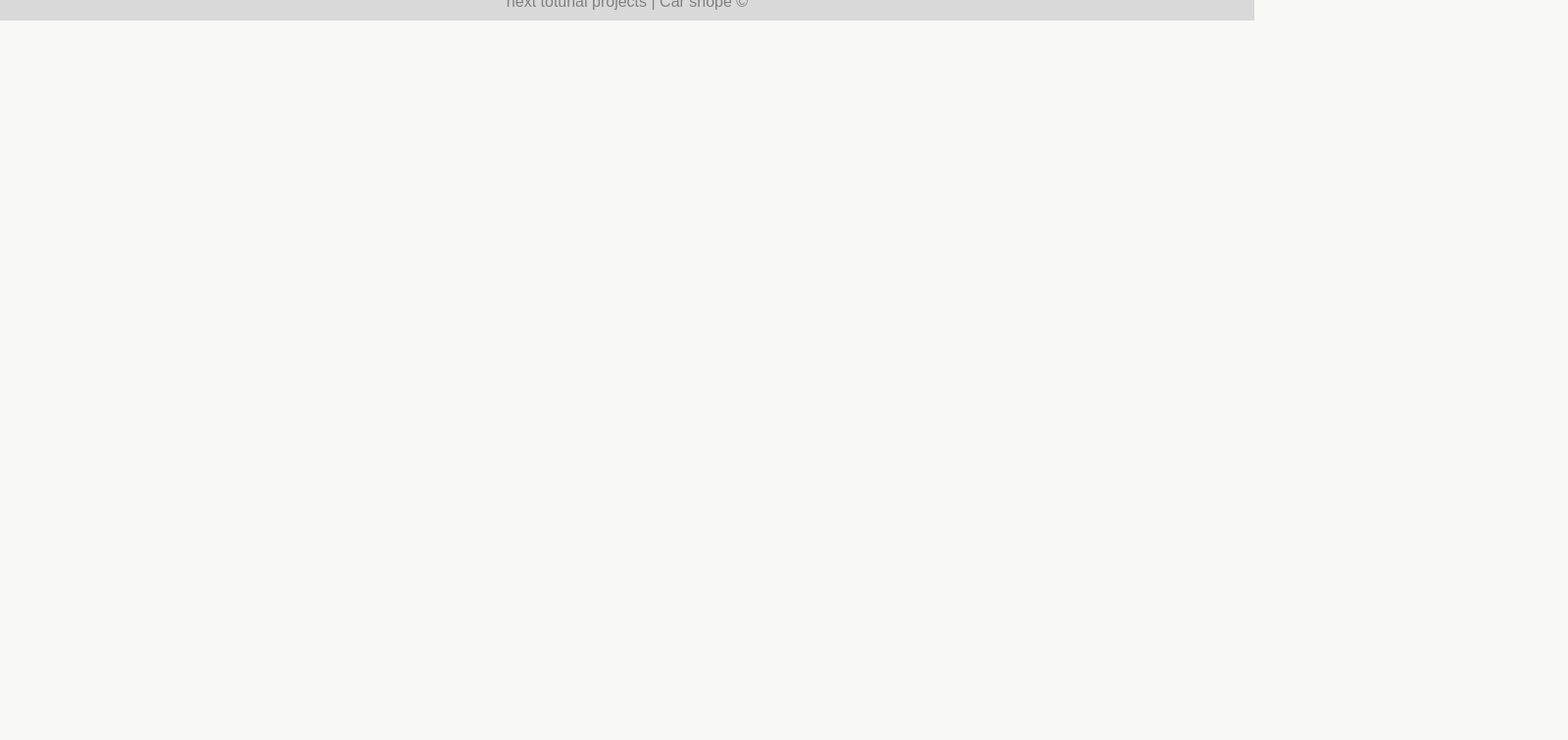
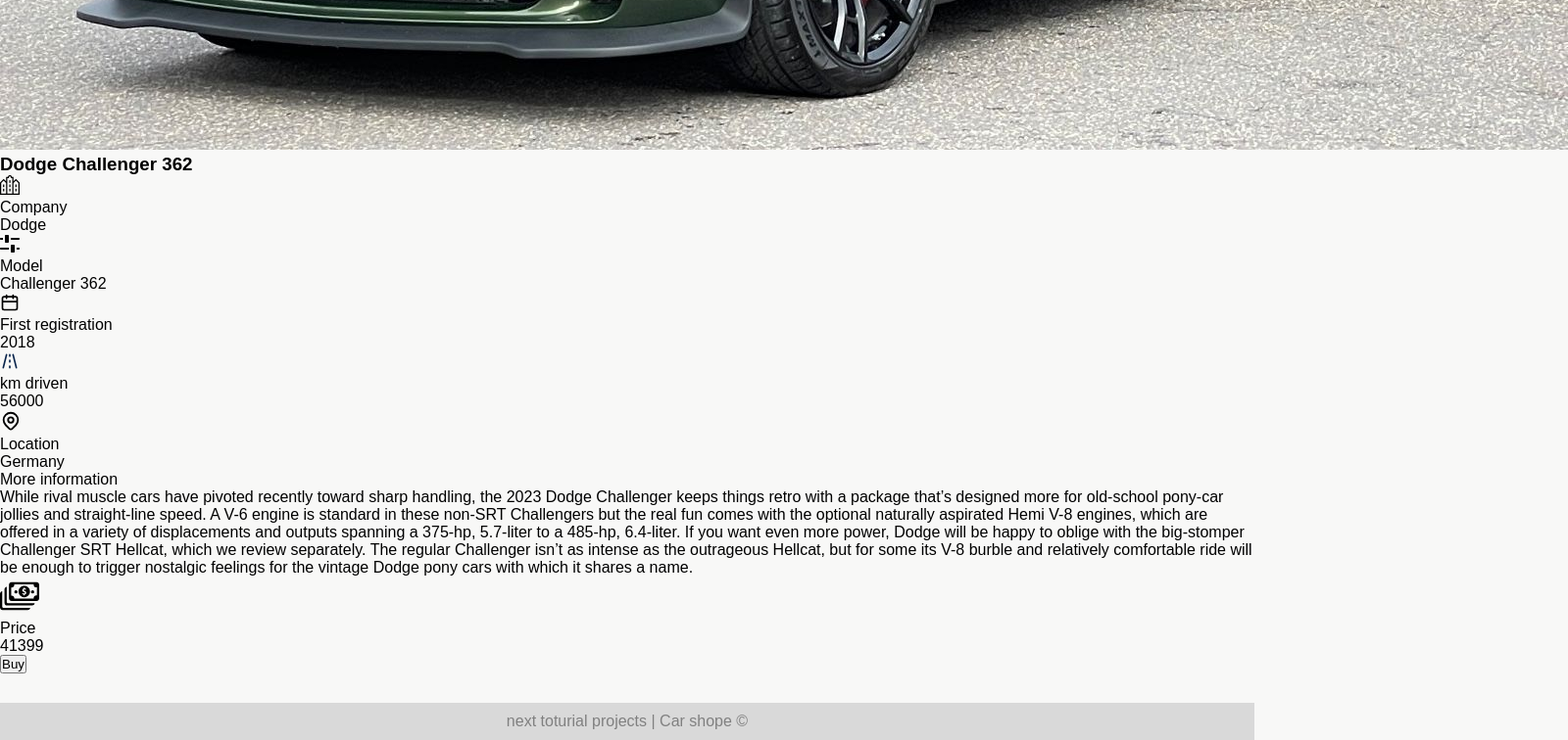
Before and after one commit to AliTaghawi/next-tutorial-projects, a Next.js app in the folder carshope-botocar-project/: page /cars/1 in a window 1280 px wide. Shown: the part 1168-1924 px from the top of the page at 98% size, 1600 px wide, since content can reach past the window. Before the commit the page ends 1189 px from the top, so only its background shows below. Built offline with nearby package versions, Linux system fonts and the light colour scheme.

Commit message:
<car shope project> coding  car page, carDetails temp component

```diff
--- a/carshope-botocar-project/components/templates/CarDetails.js
+++ b/carshope-botocar-project/components/templates/CarDetails.js
@@ -1,8 +1,72 @@
+//css
+import styles from "./CarDetails.module.css";
 
-const CarDetails = () => {
+//icons
+import Company from "../icons/Company";
+import Calender from "../icons/Calender";
+import Location from "../icons/Location";
+import Model from "../icons/Model";
+import Road from "../icons/Road";
+import Money from "../icons/Money";
+
+const CarDetails = (props) => {
+  const {
+    id,
+    name,
+    model,
+    year,
+    distance,
+    location,
+    image,
+    price,
+    description,
+  } = props;
+
   return (
-    <div>
-      carDetails
+    <div className={styles.container}>
+      <img src={image} alt={name} className={styles.image} />
+      <h3 className={styles.header}>{`${name} ${model}`}</h3>
+      <div className={styles.details}>
+        <div>
+          <Company />
+          <p>Company</p>
+          <span>{name}</span>
+        </div>
+        <div>
+          <Model />
+          <p>Model</p>
+          <span>{model}</span>
+        </div>
+        <div>
+          <Calender />
+          <p>First registration</p>
+          <span>{year}</span>
+        </div>
+        <div>
+          <Road />
+          <p>km driven</p>
+          <span>{distance}</span>
+        </div>
+      </div>
+      <div className={styles.details}>
+        <div>
+          <Location />
+          <p>Location</p>
+          <span>{location}</span>
+        </div>
+      </div>
+      <div className={styles.details}>
+        <p className={styles.descriptionTitle}>More information</p>
+        <p className={styles.descriptionText}>{description}</p>
+      </div>
+      <div className={styles.details}>
+       <div className={styles.price}>
+          <Money />
+          <p>Price</p>
+          <span>{price}</span>
+        </div>
+      </div>
+      <button className={styles.button}>Buy</button>
     </div>
   );
 };
```
Also changed, not shown: carshope-botocar-project/components/templates/CarDetails.module.css (added).
